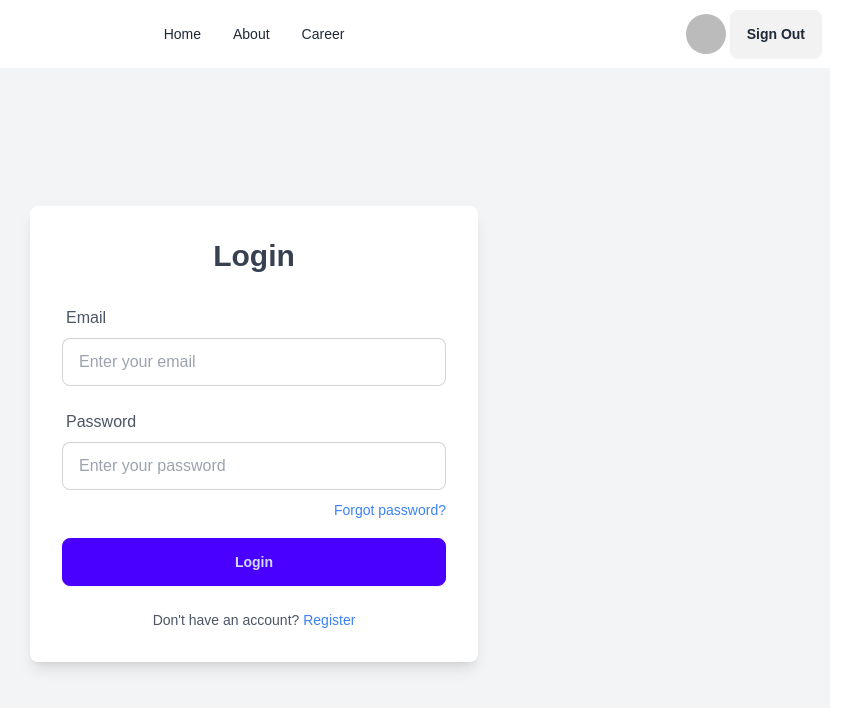
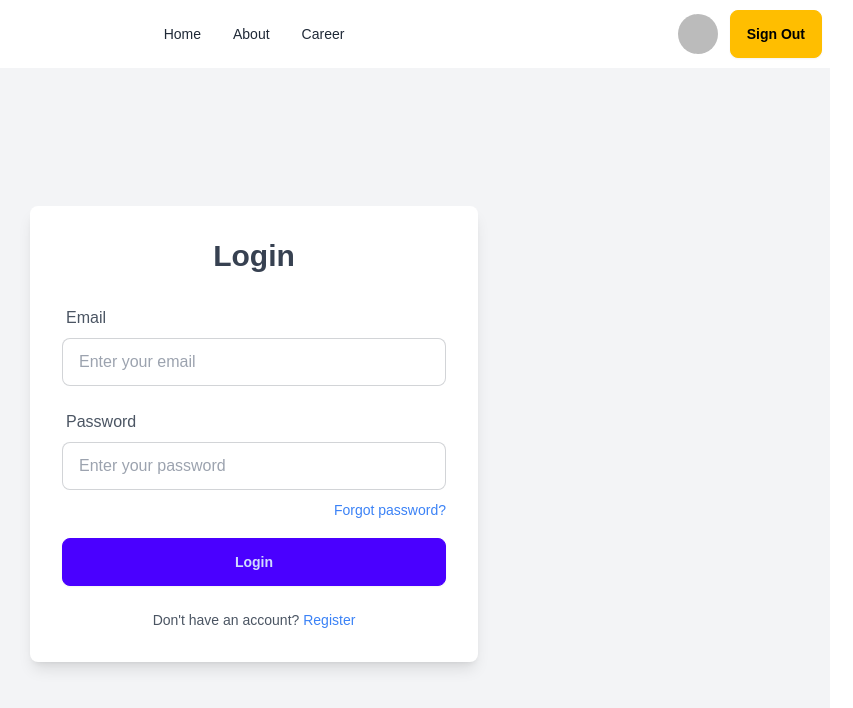
Before and after one commit to IEEEMOSTAFA/React-News-Auth, a React (Vite) app: page /login in a window 1280 px wide. Shown: the top 708 px of the page, without its empty margins (322-1175 px from the left). Built offline with nearby package versions, Linux system fonts and the light colour scheme; no server answers; sample sign-in values are in the browser's storage.

Commit message:
private route added

```diff
--- a/src/pages/Home/NewsCard.jsx
+++ b/src/pages/Home/NewsCard.jsx
@@ -1,30 +1,25 @@
-import React from 'react';
+
 import PropTypes from 'prop-types';
 import { Link } from 'react-router-dom';
 
 const NewsCard = ({ news }) => {
-    const { title,thumbnail_url,details } = news;
+    const { _id, title, image_url, details } = news;
+
     return (
-
-
-
-
-        <div className="card bg-base-100 mb-16  shadow-xl">
+        <div className="card bg-base-100 mb-16 shadow-xl">
             <figure>
-                <img
-                    src={thumbnail_url}
-                    alt="Shoes" />
+                <img src={image_url} alt={title} />
             </figure>
             <div className="card-body">
                 <h2 className="card-title">{title}</h2>
-
-                    {
-                        details.length > 200
-                         ? <p>{details.slice(0,200)} <Link className='font-bold text-blue-600'>Read More</Link></p>
-                         :<p>{details}</p>
-                    }
-
-
+                <p>
+                    {details.length > 200
+                        ? <>
+                            {details.slice(0, 200)}...
+                            <Link to={`/news/${_id}`} className="font-bold text-blue-600"> Read More</Link>
+                          </>
+                        : details}
+                </p>
             </div>
         </div>
     );
@@ -33,48 +28,11 @@ const NewsCard = ({ news }) => {
 // Define PropTypes
 NewsCard.propTypes = {
     news: PropTypes.shape({
+        _id: PropTypes.string.isRequired,
         title: PropTypes.string.isRequired,
-         thumbnail_url: PropTypes.string.isRequired,
+        image_url: PropTypes.string.isRequired,
+        details: PropTypes.string.isRequired,
     }).isRequired,
 };
 
 export default NewsCard;
-
-
-
-
-
-
-
-
-
-
-
-
-// import React from 'react';
-// import PropTypes from 'prop-types';
-
-// const NewsCard = ({ news: { title, thumbnail_url } }) => (
-//   <div className="card bg-base-100 mb-16 border-b-2 shadow-xl">
-//     <figure>
-//       <img src={thumbnail_url} alt={title} />
-//     </figure>
-//     <div className="card-body">
-//       <h2 className="card-title">{title}</h2>
-//       <p>If a dog chews shoes whose shoes does he choose?</p>
-//       <div className="card-actions justify-end">
-//         <button className="btn btn-primary">Buy Now</button>
-//       </div>
-//     </div>
-//   </div>
-// );
-
-// // Define PropTypes
-// NewsCard.propTypes = {
-//   news: PropTypes.shape({
-//     title: PropTypes.string.isRequired,
-//     thumbnail_url: PropTypes.string.isRequired,
-//   }).isRequired,
-// };
-
-// export default NewsCard;
--- /dev/null
+++ b/src/pages/News/News.jsx
@@ -0,0 +1,27 @@
+import React from 'react';
+import Header from '../Shared/Header/Header';
+import RightSideNav from '../Shared/RightSideNav/RightSideNav';
+import { useParams } from 'react-router-dom';
+import Navbar from '../Shared/Navbar/Navbar';
+
+const News = () => {
+    const {id} = useParams();
+    return (
+        <div>
+            <Header></Header>
+            <Navbar></Navbar>
+            <div className='grid md:grid-cols-4'>
+                <div className='col-span-3'>
+                    <h2 className="text-5xl">News Details</h2>
+                    <p>{id}</p>
+
+                </div>
+                <div>
+                    <RightSideNav></RightSideNav>
+                </div>
+            </div>
+        </div>
+    );
+};
+
+export default News;
--- a/src/pages/Shared/Navbar/Navbar.jsx
+++ b/src/pages/Shared/Navbar/Navbar.jsx
@@ -1,4 +1,4 @@
-import React, { useContext } from 'react';
+import { useContext } from 'react';
 import { Link, NavLink } from 'react-router-dom';
 import userDefaultPic from '../../../assets/user.png';
 import { AuthContext } from '../../../providers/AuthProvider';
@@ -8,12 +8,8 @@ const Navbar = () => {
 
   const handleSignOut = () => {
     logOut()
-      .then(() => {
-        console.log('User signed out successfully');
-      })
-      .catch((error) => {
-        console.error('Error signing out:', error);
-      });
+      .then(() => console.log('User signed out successfully'))
+      .catch((error) => console.error('Error signing out:', error));
   };
 
   const navLinks = (
@@ -21,13 +17,18 @@ const Navbar = () => {
       <li><NavLink to="/">Home</NavLink></li>
       <li><NavLink to="/about">About</NavLink></li>
       <li><NavLink to="/career">Career</NavLink></li>
-      {!user && <li><NavLink to="/login">Login</NavLink></li>}
-      {!user && <li><NavLink to="/register">Register</NavLink></li>}
+      {!user && (
+        <>
+          <li><NavLink to="/login">Login</NavLink></li>
+          <li><NavLink to="/register">Register</NavLink></li>
+        </>
+      )}
     </>
   );
 
   return (
     <div className="navbar bg-base-100">
+      {/* Mobile Menu */}
       <div className="navbar-start">
         <div className="dropdown">
           <div tabIndex={0} role="button" className="btn btn-ghost lg:hidden">
@@ -53,26 +54,24 @@ const Navbar = () => {
         </div>
       </div>
 
+      {/* Desktop Menu */}
       <div className="navbar-center hidden lg:flex">
         <ul className="menu menu-horizontal px-1">
           {navLinks}
         </ul>
       </div>
 
-      <div className="navbar-end">
-        {user && (
-          <div tabIndex={0} role="button" className="btn btn-ghost btn-circle avatar">
-            <div className="w-10 rounded-full">
-              <img
-                alt="User Avatar"
-                src={user.photoURL || userDefaultPic}
-              />
+      {/* User Authentication Section */}
+      <div className="navbar-end flex items-center gap-3">
+        {user ? (
+          <>
+            <div className="avatar">
+              <div className="w-10 rounded-full">
+                <img alt="User Avatar" src={user.photoURL || userDefaultPic} />
+              </div>
             </div>
-          </div>
-        )}
-
-        {user ? (
-          <button onClick={handleSignOut} className="btn">Sign Out</button>
+            <button onClick={handleSignOut} className="btn btn-warning">Sign Out</button>
+          </>
         ) : (
           <Link to="/login">
             <button className="btn btn-outline btn-warning">Login</button>
--- a/src/providers/AuthProvider.jsx
+++ b/src/providers/AuthProvider.jsx
@@ -15,18 +15,22 @@ const auth = getAuth(app);
 
 const AuthProvider = ({ children }) => {
     const [user, setUser] = useState(null);
+    const [loading, setLoading] = useState(true);
 
     // Function to create user
     const createUser = (email, password) => {
+        setLoading(true);
         return createUserWithEmailAndPassword(auth, email, password);
     };
 
     const signIn = (email, password) => {
+        setLoading(true);
         return signInWithEmailAndPassword(auth, email, password)
     }
 
     // Function to log out user
     const logOut = () => {
+        setLoading(true);
         return signOut(auth);
     };
 
@@ -35,14 +39,22 @@ const AuthProvider = ({ children }) => {
         const unSubscribe = onAuthStateChanged(auth, (currentUser) => {
             console.log("User state changed:", currentUser);
             setUser(currentUser);
+            setLoading(false)
         });
 
         // Cleanup subscription on component unmount
-        return unSubscribe;
+        return () =>{
+            unSubscribe();
+        }
     }, []);
 
     // Auth information to provide
-    const authInfo = { user, createUser, signIn, logOut };
+    const authInfo = { user,
+         createUser,
+          signIn,
+           logOut,
+           loading
+        };
 
     return (
         <AuthContext.Provider value={authInfo}>
--- /dev/null
+++ b/src/routes/PrivateRoute.jsx
@@ -0,0 +1,21 @@
+import React, { useContext } from 'react';
+import { AuthContext } from '../providers/AuthProvider';
+import { Navigate } from 'react-router-dom';
+
+const PrivateRoute = ({ children }) => {
+    const { user, loading } = useContext(AuthContext);
+
+
+
+    if (loading) {
+        return <span className="loading loading-ring loading-lg"></span>
+    }
+
+    if (user) {
+        return children;
+    }
+
+    return <Navigate to="/login"></Navigate>
+};
+
+export default PrivateRoute;
--- a/src/routes/Routes.jsx
+++ b/src/routes/Routes.jsx
@@ -3,6 +3,8 @@ import Root from "../layouts/Root";
 import Home from "../pages/Home/Home";
 import Login from "../pages/Login/Login";
 import Register from "../pages/Register/Register";
+import News from "../pages/News/News";
+import PrivateRoute from "./PrivateRoute";
 
 const router = createBrowserRouter([
   {
@@ -12,7 +14,11 @@ const router = createBrowserRouter([
       {
         path: "/",
         element: <Home />,
-        loader: async () => fetch("news.json"), // Fixed loader syntax
+        loader: async () => fetch("/news.json"), // Fixed loader syntax
+      },
+      {
+        path: '/news/:id',
+        element: <PrivateRoute><News></News></PrivateRoute>
       },
       {
         path: "/login",
```
